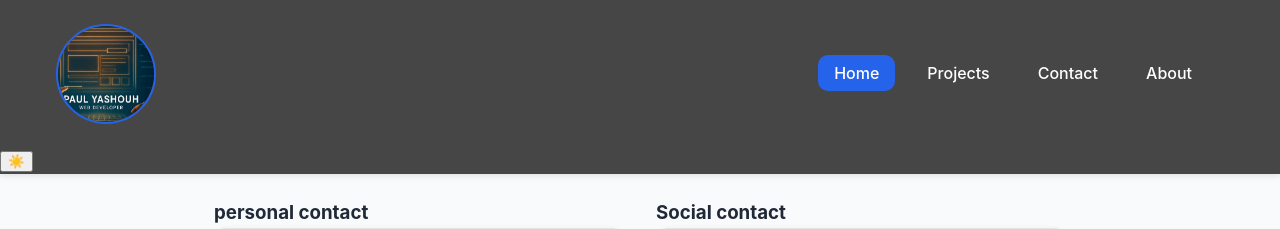
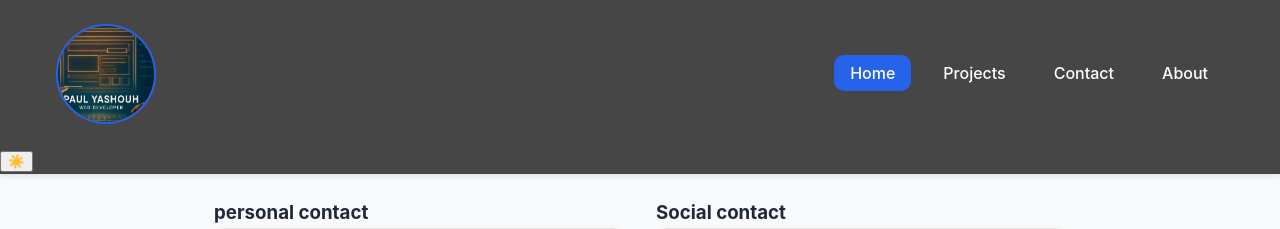
Before and after one commit to payamaya/payamaya.github.io, a Jekyll site: the page built from index.md, in a window 1280 px wide. Shown: the top 229 px of the page. Built offline with Jekyll 4.4.1, drawn with Linux system fonts in a browser that asks for light colours.

Commit message:
Remove max-width constraints from projects and header styles for improved responsiveness

```diff
--- a/assets/css/components/projects_experience.css
+++ b/assets/css/components/projects_experience.css
@@ -1,6 +1,6 @@
 /* 🚀 Projects & Experience Section */
 .projects-section {
-  max-width: 900px;
+  /* max-width: 900px; */
   padding: var(--spacing-xl);
   border-radius: var(--border-radius);
   margin: var(--margin-md);
--- a/assets/css/layout/header.css
+++ b/assets/css/layout/header.css
@@ -21,7 +21,7 @@
   align-items: center;
   justify-content: space-between;
   padding: var(--spacing-md) var(--spacing-lg);
-  max-width: var(--max-width, 1200px);
+  /* max-width: var(--max-width, 1200px); */
   margin: 0 auto;
   margin-inline: 2rem;
 }
```
Also changed, not shown: 4 other files.
